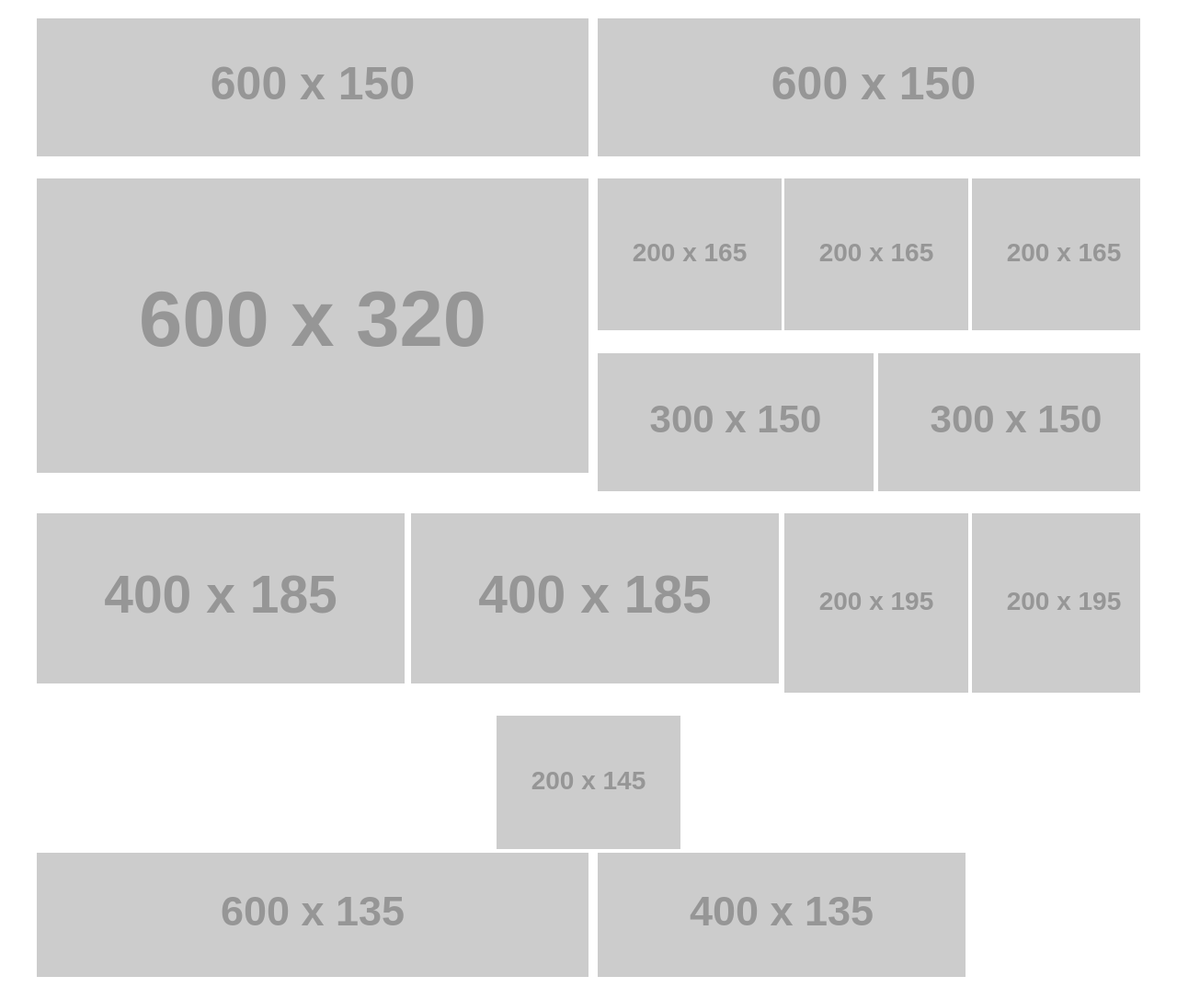
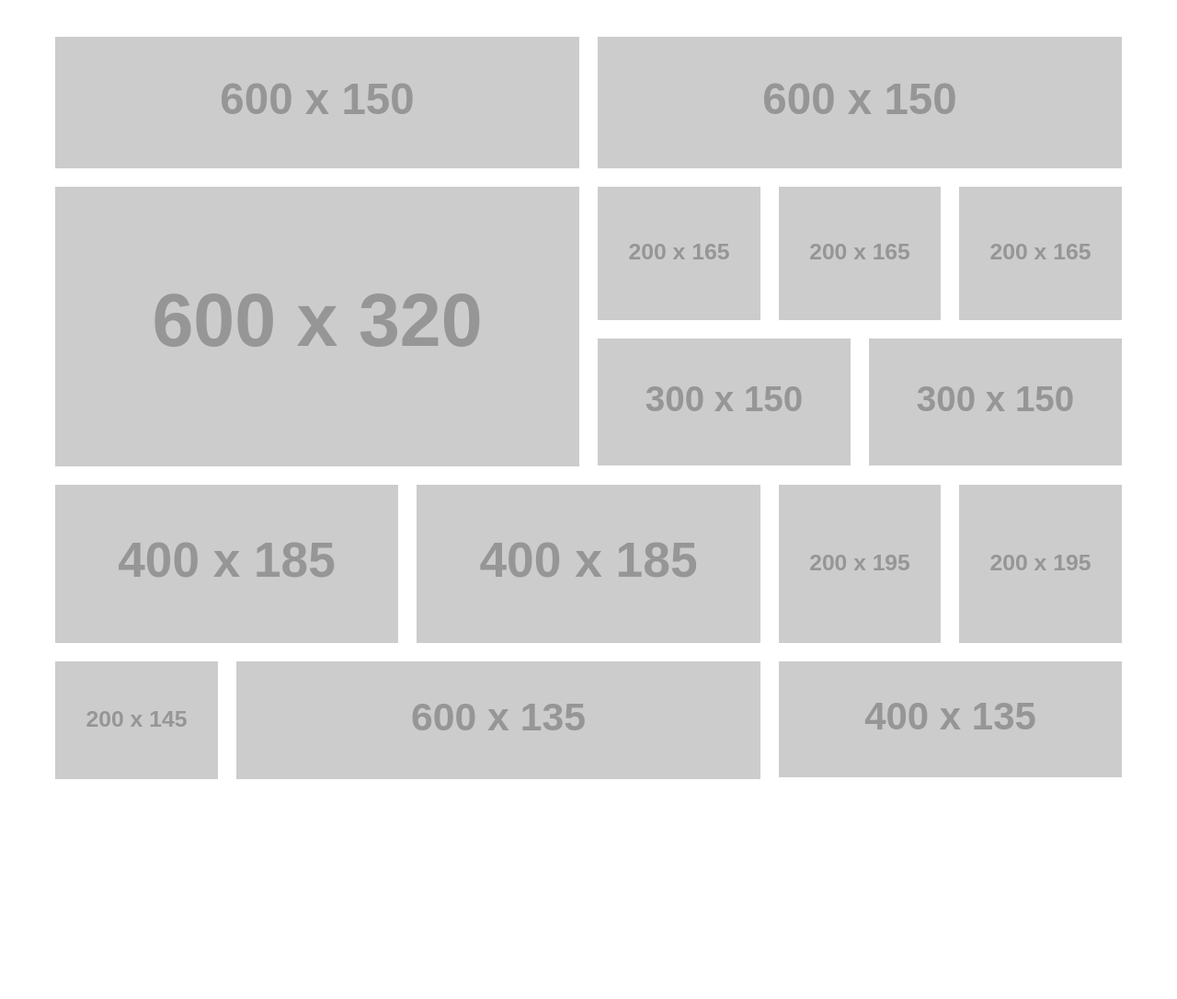
Before and after one commit to dashaderkach/BA-home-task_09, a plain HTML site: page index.html in a window 1280 px wide. Shown: the whole page at 92% size. After the commit the page ends 887 px from the top, so only its background shows below. Drawn offline with Linux system fonts and the light colour scheme; placeholder pictures from the web are drawn by us.

Commit message:
right margin

```diff
--- a/index.html
+++ b/index.html
@@ -108,7 +108,8 @@
 			</div>
 
 			<div class="ba-grid">
-				<div class="ba-width-">
+
+				<div class="ba-width-1-6">
 					<div class="content">
 						<img src="https://via.placeholder.com/200x145/b0dfbf/333">
 					</div>
@@ -124,10 +125,7 @@
 						<img src="https://via.placeholder.com/400x135/67c6b8/333">
 					</div>
 				</div>
-
-		</div>
-
-
+			</div>
 
 </body>
 </html>
--- a/style.css
+++ b/style.css
@@ -8,8 +8,13 @@
 .container{
 	width: 1200px;
 	margin: 20px auto;
+	padding: 20px;
+}
 
-
+img{
+	border-style: none;
+	display: block;
+	width: 100%;
 }
 .ba-grid{
   overflow: auto;
@@ -22,10 +27,6 @@
 }
 .ba-grid + .ba-grid {
     margin-top: 20px;
-}
-
-[class*="ba-width-"] {
-    width: 100%;
 }
 
 .ba-width-1-2{
```
